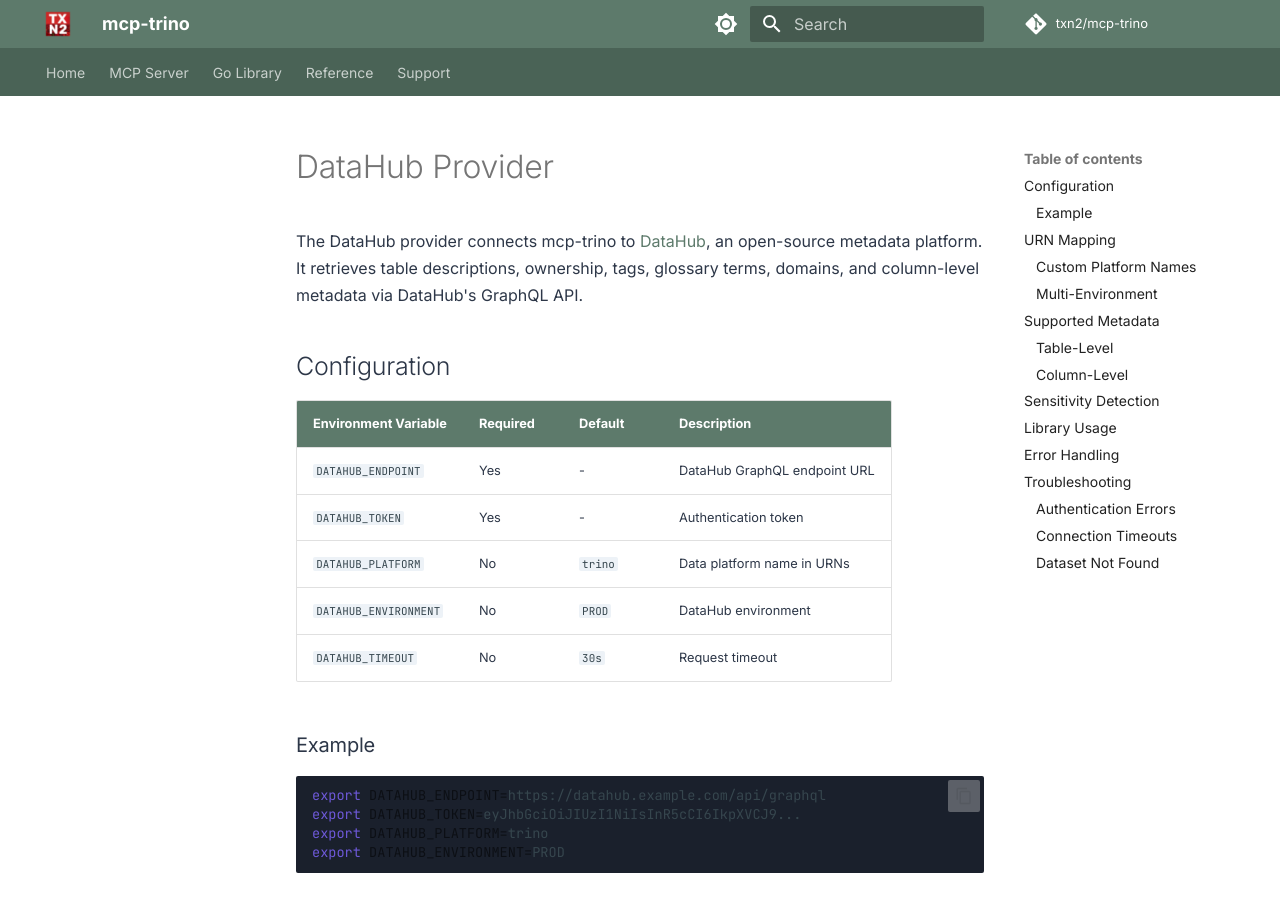
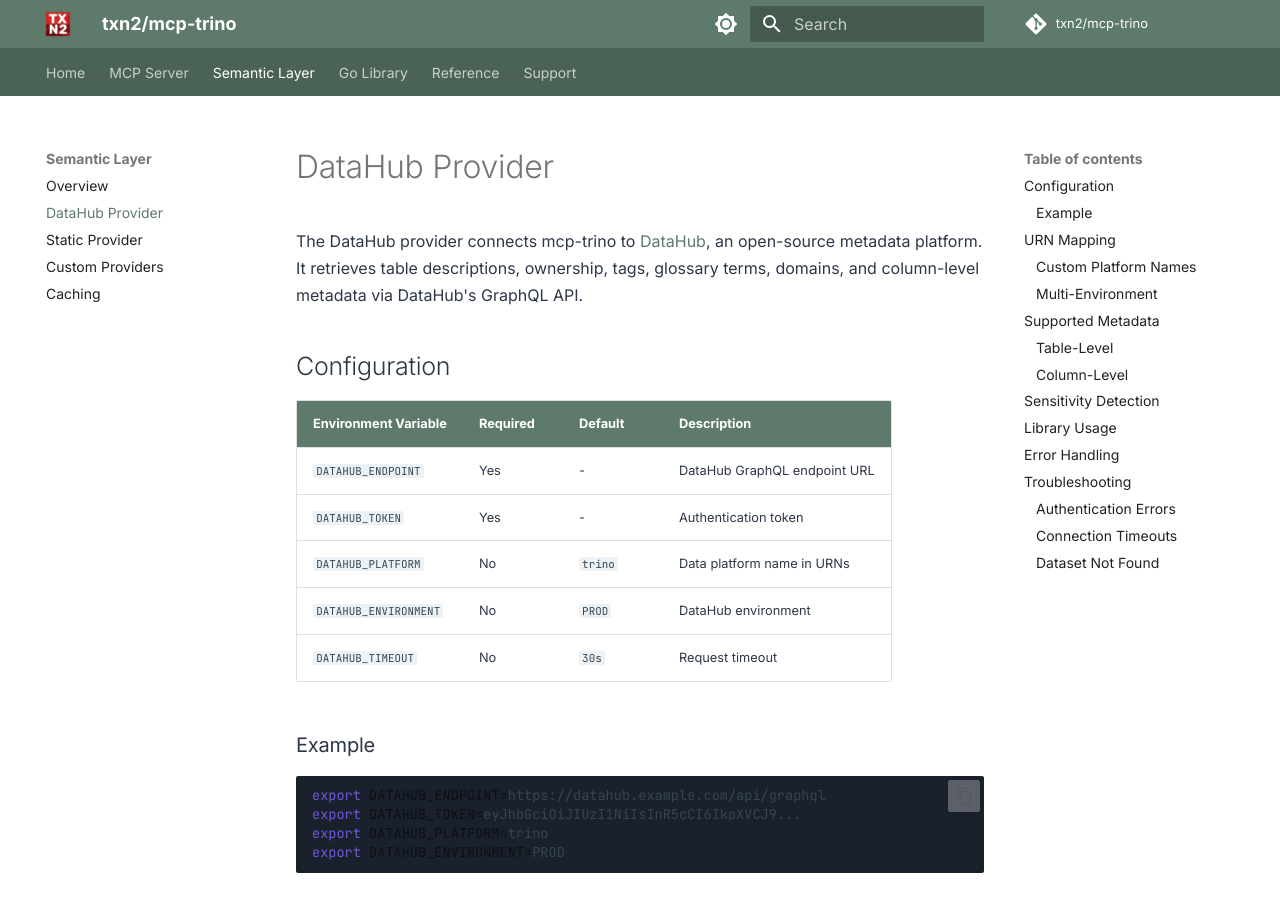
Before and after one commit to txn2/mcp-trino, an MkDocs documentation site: the page built from docs/semantic/datahub.md, in a window 1280 px wide and 900 px high. Built offline with MkDocs 1.6.1 and Material for MkDocs 9.7.7, drawn with Linux system fonts in a browser that asks for light colours; comment, search, counter and statistics services are not loaded.

Commit message:
Update `mkdocs.yml` with semantic layer documentation and adjust site name

```diff
--- a/mkdocs.yml
+++ b/mkdocs.yml
@@ -1,4 +1,4 @@
-site_name: mcp-trino
+site_name: txn2/mcp-trino
 site_url: https://mcp-trino.txn2.com
 site_description: The only composable MCP server for Trino
 site_author: Craig Johnston
@@ -40,6 +40,12 @@
     - Configuration: server/configuration.md
     - Tools: server/tools.md
     - Multi-Server: server/multi-server.md
+  - Semantic Layer:
+    - Overview: semantic/index.md
+    - DataHub Provider: semantic/datahub.md
+    - Static Provider: semantic/static.md
+    - Custom Providers: semantic/custom.md
+    - Caching: semantic/caching.md
   - Go Library:
     - Overview: library/index.md
     - Quick Start: library/quickstart.md
```
